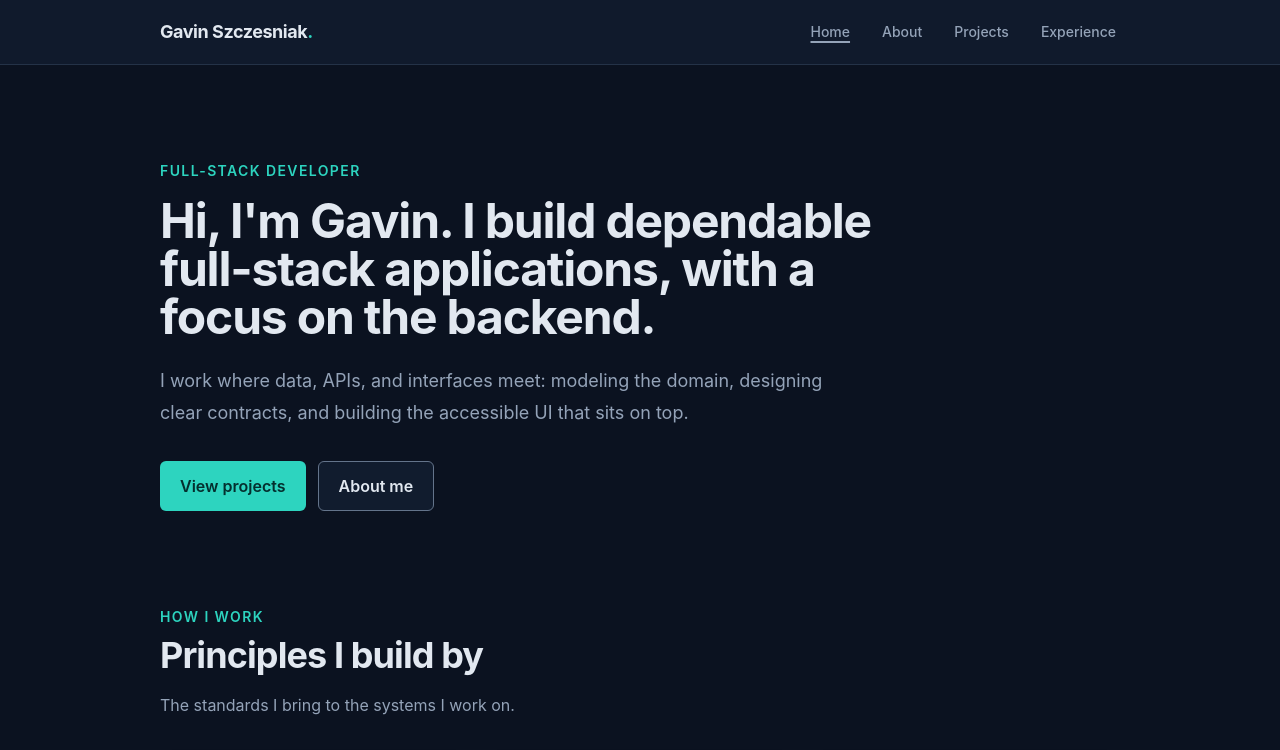
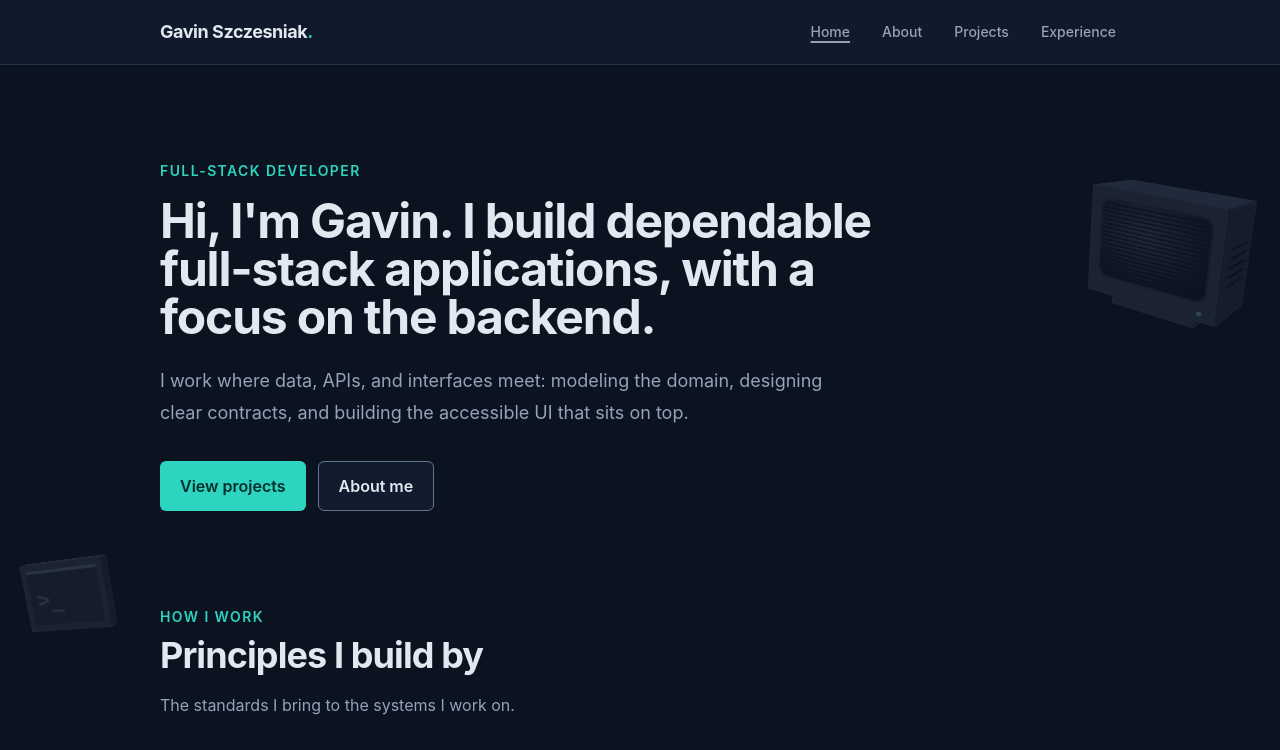
Before and after one commit to Battlertrunks/Portfolio-v2, a Vue app: page / in a window 1280 px wide. Shown: the top 750 px of the page. Built offline with nearby package versions, Linux system fonts and the light colour scheme.

Commit message:
Add a floating retro background

```diff
--- a/src/App.vue
+++ b/src/App.vue
@@ -3,10 +3,12 @@ import { RouterView } from 'vue-router'
 
 import AppFooter from '@/components/AppFooter.vue'
 import AppHeader from '@/components/AppHeader.vue'
+import RetroBackground from '@/components/RetroBackground.vue'
 </script>
 
 <template>
-  <div class="flex min-h-dvh flex-col">
+  <div class="isolate flex min-h-dvh flex-col">
+    <RetroBackground />
     <a
       href="#main-content"
       class="sr-only rounded-md bg-accent px-4 py-3 font-semibold text-on-accent focus:not-sr-only focus:absolute focus:top-3 focus:left-3 focus:z-50"
--- /dev/null
+++ b/src/components/RetroBackground.vue
@@ -0,0 +1,200 @@
+<script setup lang="ts">
+import { onBeforeUnmount, onMounted, useTemplateRef } from 'vue'
+
+const background = useTemplateRef<HTMLElement>('background')
+
+function updateScrollOffset() {
+  const offset = Math.sin(Math.max(0, window.scrollY) / 220) * 12
+  background.value?.style.setProperty('--scroll-offset', `${offset}px`)
+}
+
+onMounted(() => {
+  updateScrollOffset()
+  window.addEventListener('scroll', updateScrollOffset, { passive: true })
+})
+
+onBeforeUnmount(() => window.removeEventListener('scroll', updateScrollOffset))
+</script>
+
+<template>
+  <div ref="background" class="retro-background" aria-hidden="true">
+    <div class="object monitor">
+      <div class="model">
+        <div class="cuboid monitor-case">
+          <div class="face front">
+            <div class="screen" />
+            <div class="power-light" />
+          </div>
+          <div class="face top" />
+          <div class="face side"><div class="vents" /></div>
+        </div>
+        <div class="cuboid monitor-stand">
+          <div class="face front" />
+          <div class="face top" />
+          <div class="face side" />
+        </div>
+      </div>
+    </div>
+
+    <div class="object terminal">
+      <div class="cuboid model terminal-case">
+        <div class="face front">
+          <div class="terminal-display">&gt;_</div>
+        </div>
+        <div class="face top" />
+        <div class="face side" />
+      </div>
+    </div>
+  </div>
+</template>
+
+<style scoped>
+.retro-background {
+  --front-color: color-mix(in oklab, var(--color-canvas), var(--color-muted) 14%);
+  --top-color: color-mix(in oklab, var(--color-canvas), var(--color-muted) 19%);
+  --side-color: color-mix(in oklab, var(--color-canvas), var(--color-muted) 9%);
+  --edge-color: color-mix(in oklab, var(--color-canvas), var(--color-muted) 25%);
+  position: fixed;
+  z-index: -1;
+  inset: 0;
+  overflow: hidden;
+  pointer-events: none;
+  user-select: none;
+}
+
+.object {
+  position: absolute;
+  font-size: clamp(0.5rem, 1.12vw, 1rem);
+  perspective: 34em;
+  transition: translate 850ms ease-out;
+}
+
+.monitor {
+  top: 24%;
+  right: clamp(1rem, calc((100% - 75rem) / 2), 12rem);
+  translate: 0 var(--scroll-offset, 0px);
+}
+
+.terminal {
+  top: 70%;
+  left: clamp(1rem, calc((100% - 77rem) / 2), 10rem);
+  translate: 0 calc(var(--scroll-offset, 0px) * -0.7);
+}
+
+.model,
+.cuboid {
+  transform-style: preserve-3d;
+}
+
+.monitor .model {
+  transform: rotateX(-13deg) rotateY(-29deg) rotateZ(6deg);
+}
+
+.terminal .model {
+  transform: rotateX(-15deg) rotateY(-22deg) rotateZ(-11deg);
+}
+
+.cuboid {
+  position: relative;
+  width: var(--width);
+  height: var(--height);
+}
+
+.face {
+  position: absolute;
+  border: 1px solid color-mix(in oklab, var(--edge-color) 45%, var(--side-color));
+  backface-visibility: hidden;
+}
+
+.front {
+  inset: 0;
+  background: var(--front-color);
+  transform: translateZ(calc(var(--depth) / 2));
+}
+
+.top {
+  inset: 0 0 auto;
+  height: var(--depth);
+  background: var(--top-color);
+  transform: translateZ(calc(var(--depth) / -2)) rotateX(90deg);
+  transform-origin: top;
+}
+
+.side {
+  inset: 0 0 0 auto;
+  width: var(--depth);
+  background: var(--side-color);
+  transform: translateZ(calc(var(--depth) / -2)) rotateY(90deg);
+  transform-origin: right;
+}
+
+.monitor-case {
+  --width: 10em;
+  --height: 7.5em;
+  --depth: 4.8em;
+}
+
+.screen {
+  position: absolute;
+  inset: 0.65em 0.75em 1.15em;
+  border: 0.2em solid var(--side-color);
+  border-radius: 0.8em;
+  background:
+    repeating-linear-gradient(transparent 0 2px, var(--color-canvas) 3px 4px),
+    radial-gradient(ellipse at 42% 35%, var(--top-color), var(--color-canvas) 85%);
+}
+
+.power-light {
+  position: absolute;
+  right: 0.9em;
+  bottom: 0.35em;
+  width: 0.4em;
+  height: 0.24em;
+  border-radius: 0.1em;
+  background: color-mix(in oklab, var(--edge-color), var(--color-accent) 17%);
+}
+
+.vents {
+  position: absolute;
+  inset: 28% 19% 28% 24%;
+  background: repeating-linear-gradient(transparent 0 0.46em, var(--color-canvas) 0.46em 0.62em);
+}
+
+.monitor-stand {
+  --width: 6.5em;
+  --height: 0.85em;
+  --depth: 3.6em;
+  margin-inline: auto;
+}
+
+.terminal-case {
+  --width: 6.1em;
+  --height: 4.8em;
+  --depth: 1.1em;
+}
+
+.terminal-display {
+  position: absolute;
+  inset: 0.23em;
+  display: grid;
+  align-content: center;
+  padding-inline-start: 0.27em;
+  border-top: 0.16em solid var(--edge-color);
+  background: var(--side-color);
+  color: var(--edge-color);
+  font: 600 1.65em var(--font-mono);
+}
+
+@media (max-width: 40rem) {
+  .retro-background {
+    opacity: 0.7;
+  }
+}
+
+@media (prefers-reduced-motion: reduce) {
+  .object {
+    translate: none;
+    transition: none;
+  }
+}
+</style>
```
